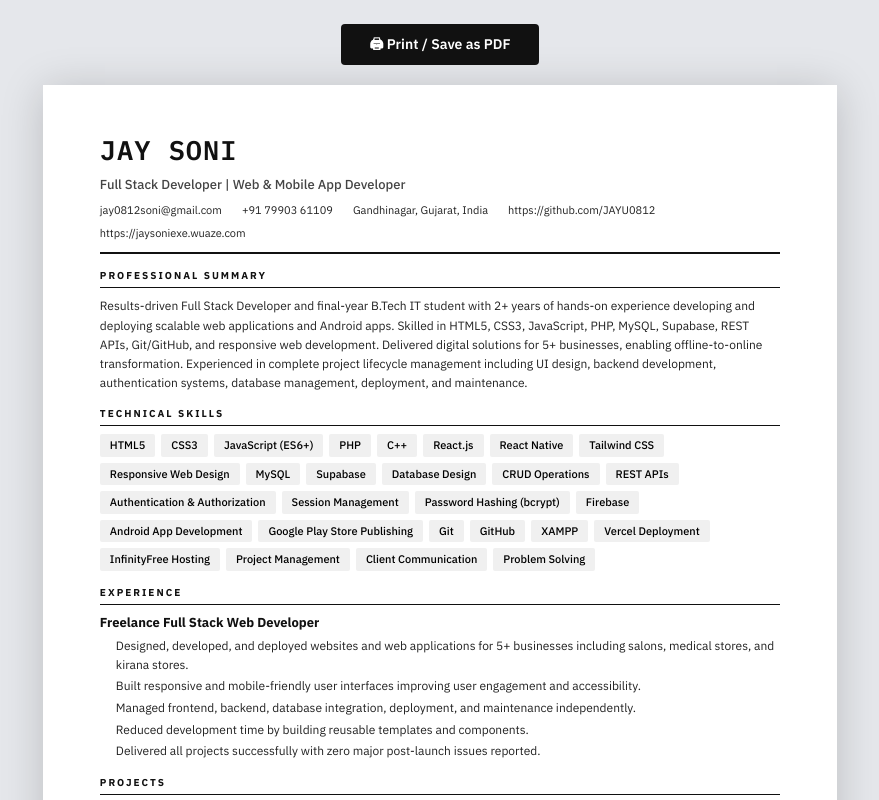
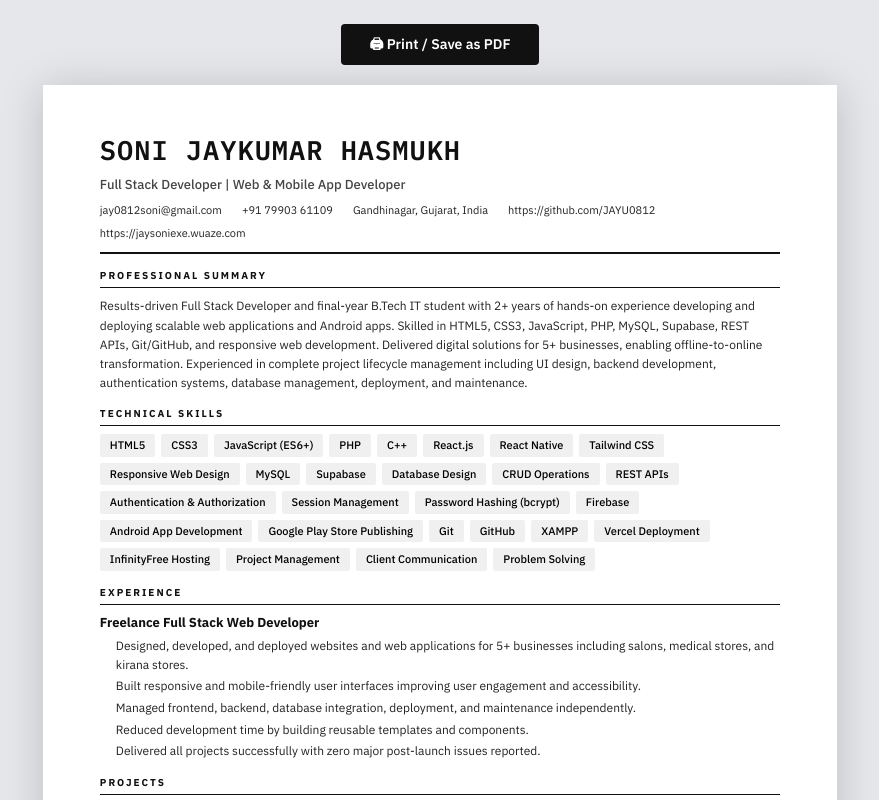
Before and after one commit to JAYU0812/portfolio, a React (Vite) app: page /resume in a window 1280 px wide. Shown: the top 800 px of the page, without its empty margins (200-1079 px from the left). Built offline with nearby package versions, Linux system fonts and the light colour scheme.

Commit message:
Update name in Resume component

```diff
--- a/src/pages/Resume.jsx
+++ b/src/pages/Resume.jsx
@@ -264,7 +264,7 @@ export default function Resume() {
 
         <div className="header-bar">
 
-          <h1 className="name">JAY SONI</h1>
+          <h1 className="name">SONI JAYKUMAR HASMUKH</h1>
 
           <p className="title-line">
             Full Stack Developer | Web & Mobile App Developer
```
